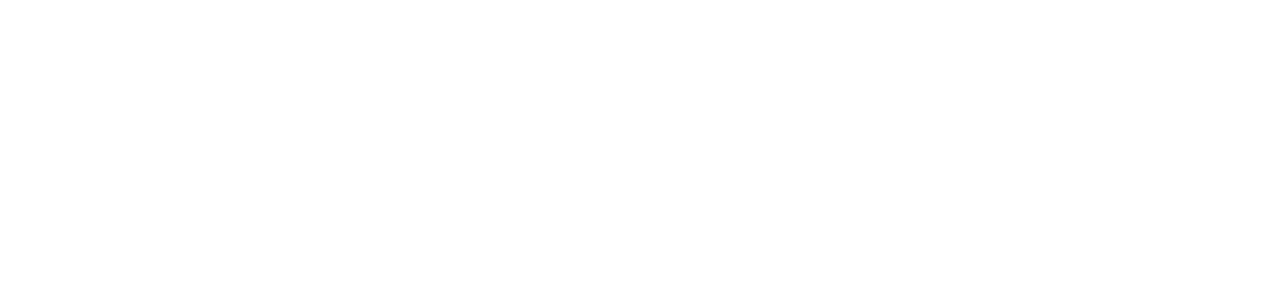
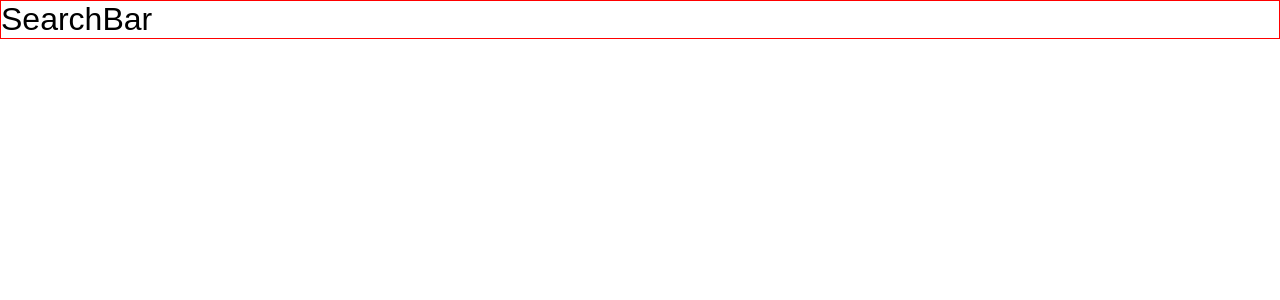
Before and after one commit to BCSDLab/JJBAKSA_FRONT_END, a React (Create React App) app: page /search in a window 1280 px wide. Before the commit this address had no page. Shown: the top 300 px of the page. Built offline with nearby package versions, Linux system fonts and the light colour scheme.

Commit message:
chore : 기본 세팅

```diff
--- a/src/App.tsx
+++ b/src/App.tsx
@@ -1,10 +1,12 @@
 import Home from 'pages/Home';
+import Search from 'pages/Search';
 import { Routes, Route } from 'react-router-dom';
 
 function App(): JSX.Element {
   return (
     <Routes>
       <Route path="/" element={<Home />} />
+      <Route path="/search" element={<Search />} />
     </Routes>
   );
 }
--- /dev/null
+++ b/src/pages/Search/Search.module.scss
@@ -0,0 +1,4 @@
+.search {
+  font-size: 32px;
+  border: 1px solid red;
+}
--- /dev/null
+++ b/src/pages/Search/index.tsx
@@ -0,0 +1,11 @@
+import styles from './Search.module.scss';
+
+function Search(): JSX.Element {
+  return (
+    <div className={styles.search}>
+      SearchBar
+    </div>
+  );
+}
+
+export default Search;
```
